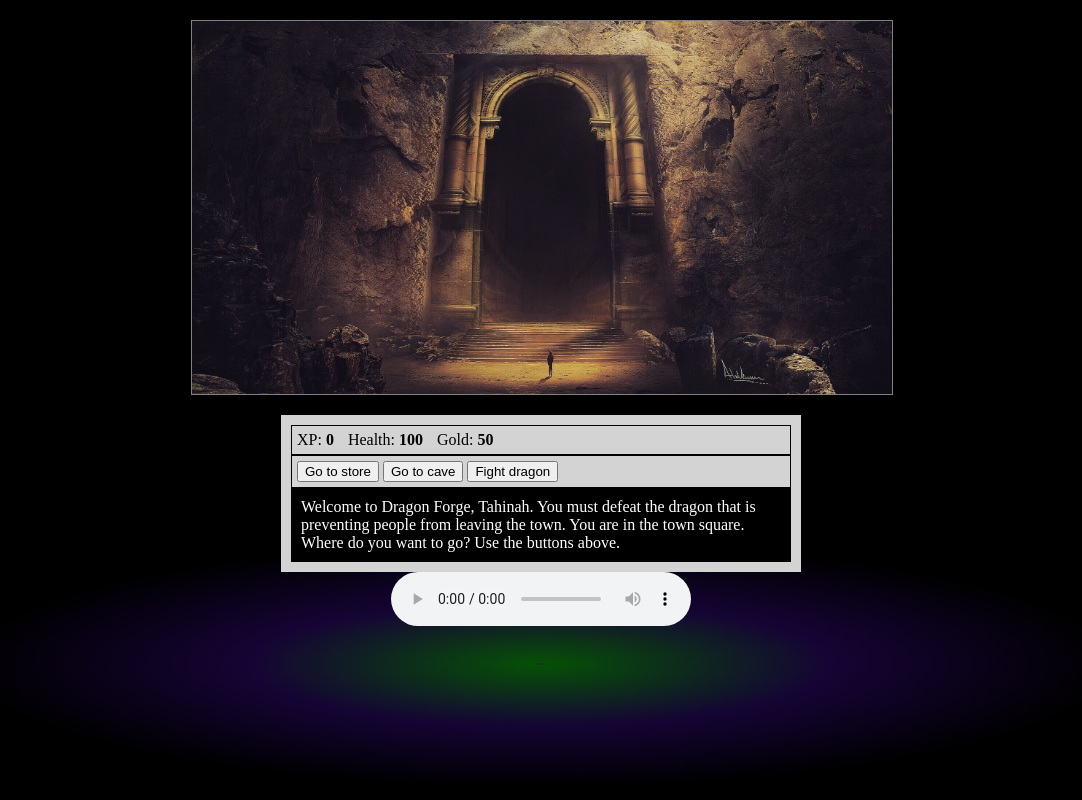
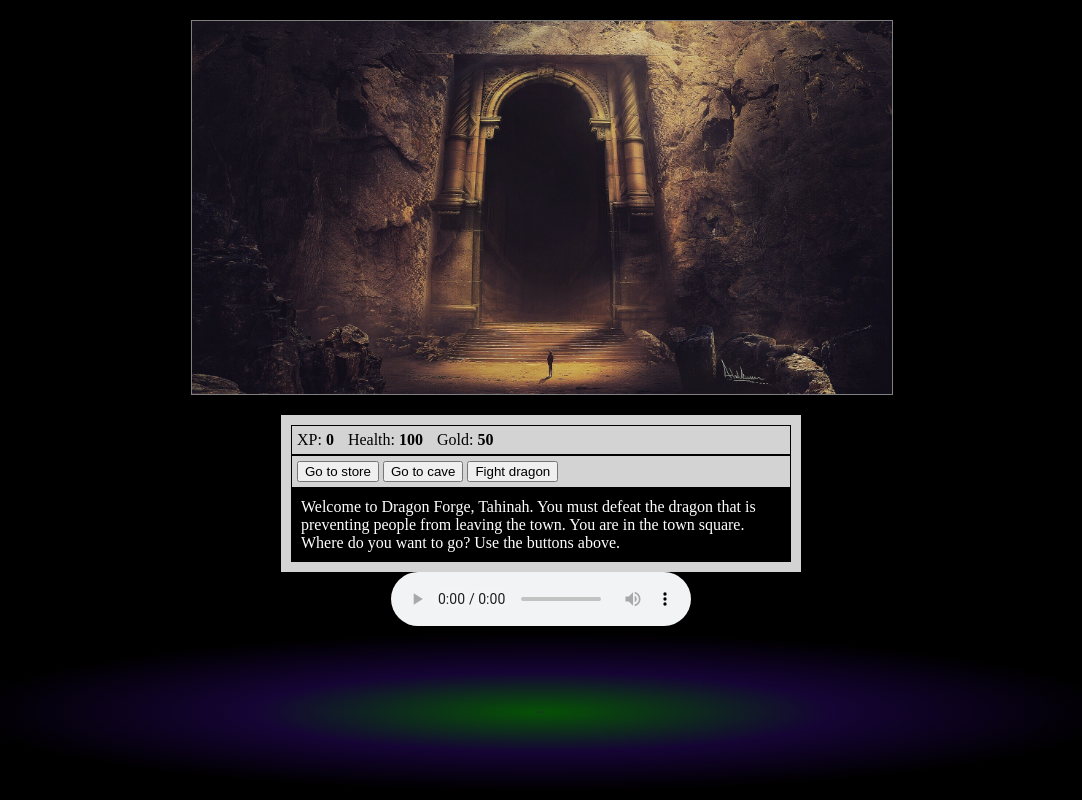
Before and after one commit to edwardspresume/rpg, a plain HTML site: page index.html in a window 1280 px wide. Shown: the whole page, without its empty margins (99-1181 px from the left). Drawn offline with Linux system fonts and the light colour scheme.

Commit message:
added files

```diff
--- a/main.css
+++ b/main.css
@@ -6,7 +6,7 @@ body {
     background-color: #000;
     background-image: radial-gradient(red, green, blue);
     background-image: radial-gradient(
-        closest-side at 50% 83%,
+        closest-side at 50% 89%,
         rgb(33, 33, 66),
         rgb(6, 79, 6) 1%,
         rgb(21, 4, 52),
```
